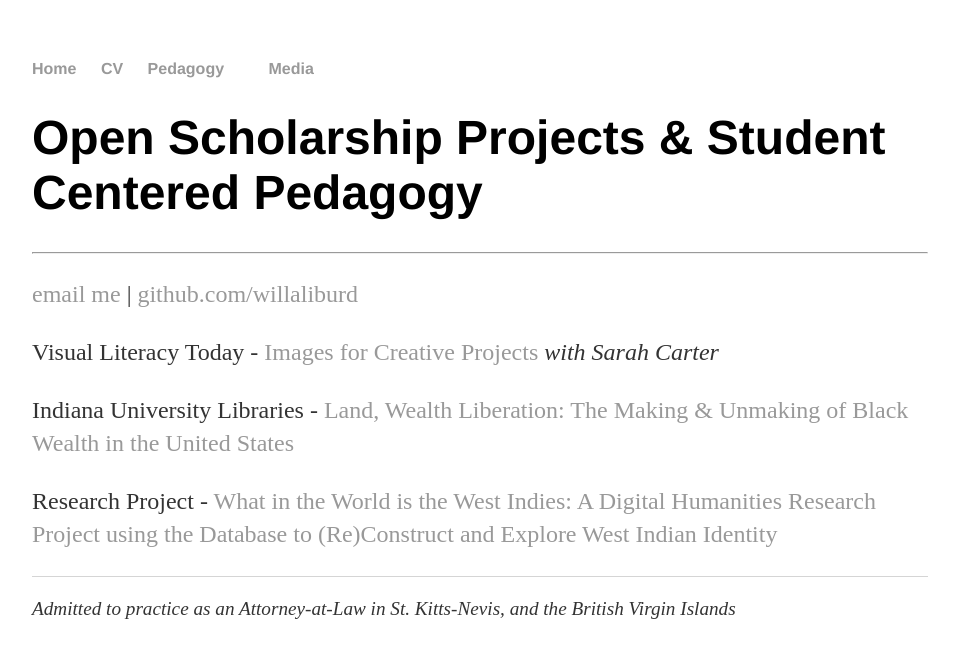
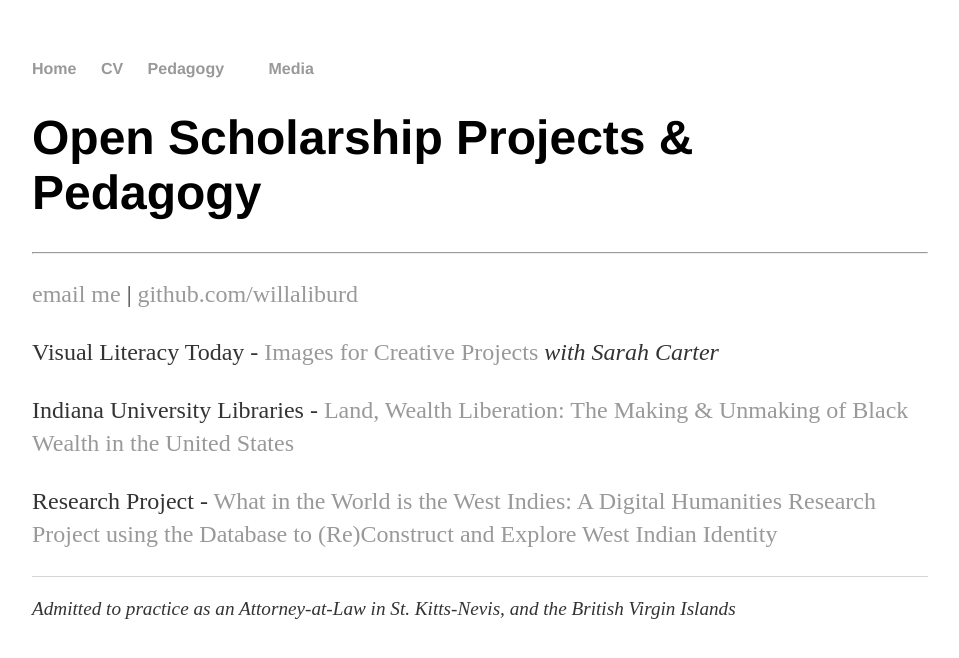
Before and after one commit to willaliburd/willaliburd.github.io, a Jekyll site: the page built from teach/index.html, in a window 1280 px wide. Shown: the top 658 px of the page, without its empty margins (160-1119 px from the left). Built offline with Jekyll 4.4.1, drawn with Linux system fonts in a browser that asks for light colours.

Commit message:
Update index.html
Changed title to Open Scholarship Projects & Pedagogy

```diff
--- a/teach/index.html
+++ b/teach/index.html
@@ -3,7 +3,7 @@
 title: Pedagogy
 ---
 		<div class="blurb">
-			<h1>Open Scholarship Projects & Student Centered Pedagogy</h1>
+			<h1>Open Scholarship Projects & Pedagogy</h1>
 	<hr>
 	<p><a href="mailto:willa@nattakm.com">email me</a> | <a href="https://github.com/willaliburd">github.com/willaliburd</a></p>
            <p>Visual Literacy Today - <a href="https://visualliteracytoday.org/images-for-creative-projects-searching-successfully-assessing-quality-understanding-fair-use/">Images for Creative Projects</a><em> with Sarah Carter</em></p>
```
